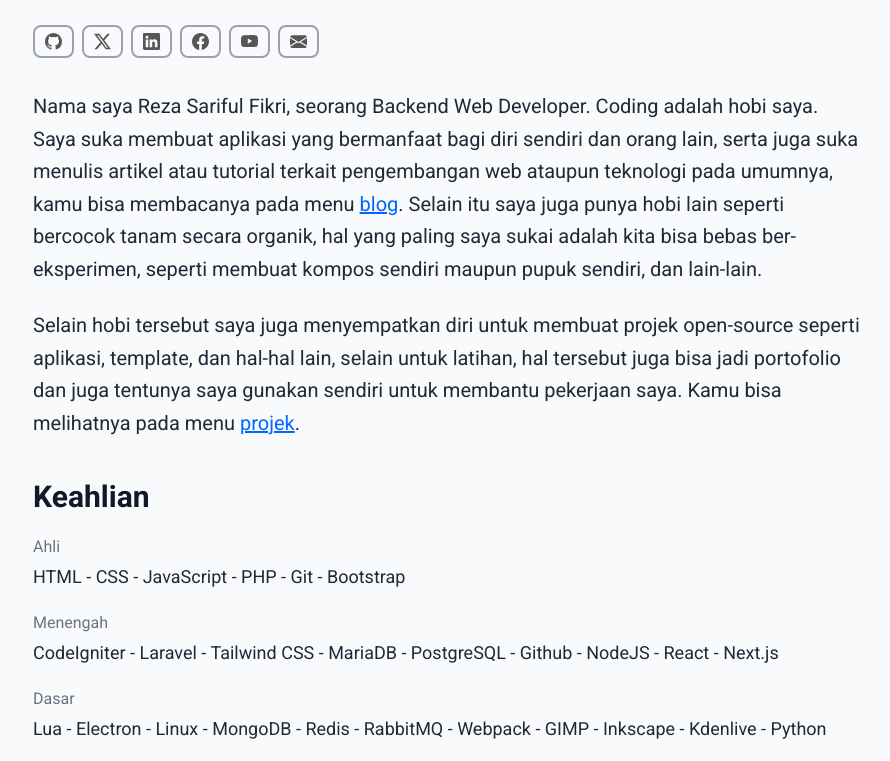
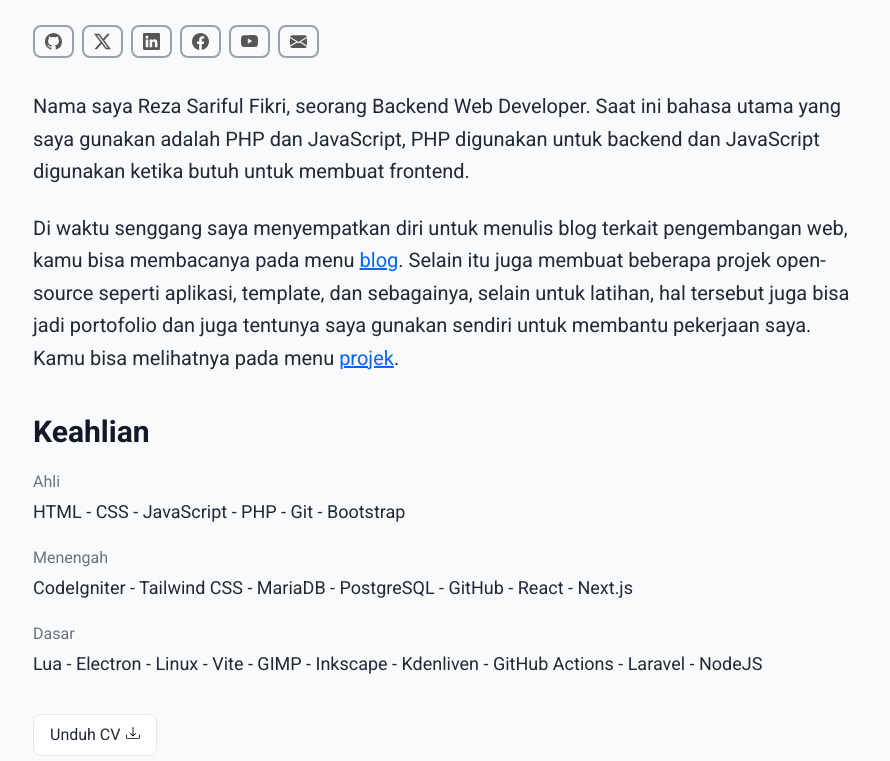
Before and after one commit to rezafikkri/rezafikkri.github.io, a Next.js app: page /about in a window 1280 px wide. Shown: the part 459-1220 px from the top of the page, without its empty margins (191-1081 px from the left). Built offline with nearby package versions, Linux system fonts and the light colour scheme.

Commit message:
feat: update skill, summary and cv

```diff
--- a/components/about/skill.jsx
+++ b/components/about/skill.jsx
@@ -8,10 +8,10 @@
       <p className="mt-1 text-lg">HTML - CSS - JavaScript - PHP - Git - Bootstrap</p>
 
       <h3 className="text-gray-500 mt-5">Menengah</h3>
-      <p className="mt-1 text-lg">CodeIgniter - Laravel - Tailwind CSS - MariaDB - PostgreSQL - Github - NodeJS - React - Next.js</p>
+      <p className="mt-1 text-lg">CodeIgniter - Tailwind CSS - MariaDB - PostgreSQL - GitHub - React - Next.js</p>
 
       <h3 className="text-gray-500 mt-5">Dasar</h3>
-      <p className="mt-1 text-lg">Lua - Electron - Linux - MongoDB - Redis - RabbitMQ - Webpack - GIMP - Inkscape - Kdenlive - Python</p>
+      <p className="mt-1 text-lg">Lua - Electron - Linux - Vite - GIMP - Inkscape - Kdenliven - GitHub Actions - Laravel - NodeJS</p>
 
       <Link href="/CV Reza SF.pdf" download target="_blank" className="mt-9 inline-block no-underline bg-white hover:bg-gray-100 border border-gray-200 px-4 py-2 rounded-lg">
         <span className="mr-1.5">Unduh CV</span>
--- a/components/about/summary.jsx
+++ b/components/about/summary.jsx
@@ -3,8 +3,8 @@
 export default function Summary() {
   return (
     <section className="text-xl mt-8 leading-relaxed text-gray-800">
-      <p className="mb-6">Nama saya Reza Sariful Fikri, seorang Backend Web Developer. Coding adalah hobi saya. Saya suka membuat aplikasi yang bermanfaat bagi diri sendiri dan orang lain, serta juga suka menulis artikel atau tutorial terkait pengembangan web ataupun teknologi pada umumnya, kamu bisa membacanya pada menu <Link href="/blogs">blog</Link>. Selain itu saya juga punya hobi lain seperti bercocok tanam secara organik, hal yang paling saya sukai adalah kita bisa bebas ber-eksperimen, seperti membuat kompos sendiri maupun pupuk sendiri, dan lain-lain.</p>
-      <p>Selain hobi tersebut saya juga menyempatkan diri untuk membuat projek open-source seperti aplikasi, template, dan hal-hal lain, selain untuk latihan, hal tersebut juga bisa jadi portofolio dan juga tentunya saya gunakan sendiri untuk membantu pekerjaan saya. Kamu bisa melihatnya pada menu <Link href="/projects">projek</Link>.</p>
+      <p className="mb-6">Nama saya Reza Sariful Fikri, seorang Backend Web Developer. Saat ini bahasa utama yang saya gunakan adalah PHP dan JavaScript, PHP digunakan untuk backend dan JavaScript digunakan ketika butuh untuk membuat frontend.</p>
+      <p className="mb-6">Di waktu senggang saya menyempatkan diri untuk menulis blog terkait pengembangan web, kamu bisa membacanya pada menu <Link href="/blogs">blog</Link>. Selain itu juga membuat beberapa projek open-source seperti aplikasi, template, dan sebagainya, selain untuk latihan, hal tersebut juga bisa jadi portofolio dan juga tentunya saya gunakan sendiri untuk membantu pekerjaan saya. Kamu bisa melihatnya pada menu <Link href="/projects">projek</Link>.</p>
     </section>
   );
 }
```
Also changed, not shown: 1 other file (tests, documents, lock files or other folders).
